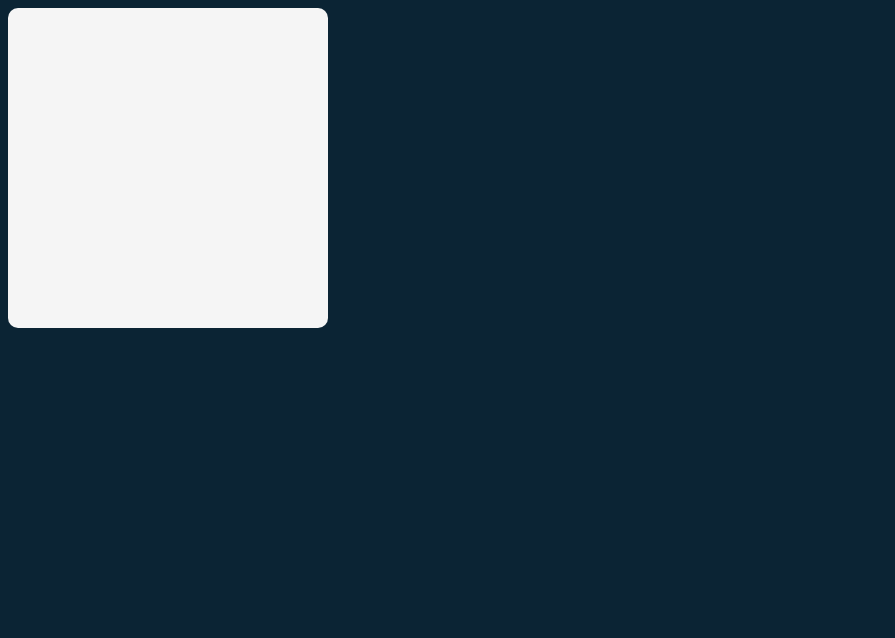
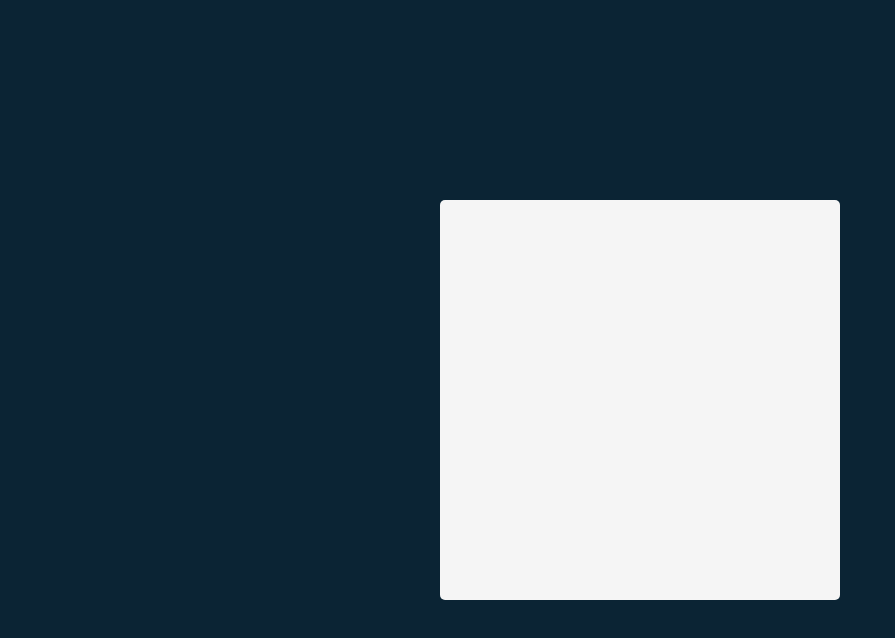
Before and after one commit to Hu5ky/learn-react-capstone-1-tenzies, a React (Vite) app: page / in a window 1280 px wide. Shown: the top 638 px of the page, without its empty margins (0-895 px from the left). Built offline with nearby package versions, Linux system fonts and the light colour scheme.

Commit message:
Adjusted CSS to center the game-board in the middle of the screen.

```diff
--- a/src/index.css
+++ b/src/index.css
@@ -1,12 +1,27 @@
-:root{
+* {
+  box-sizing: border-box;
+}
+
+body {
+  margin: 0;
+  display: flex;
+  flex-direction: column;
+  justify-content: center;
+  align-items: center;
   background-color: #0B2434;
+  padding: 20px;
+  height: 100vh;
+}
+
+div#root {
+  height: 100%;
+  width: 100%;
+  height: 400px;
+  width: 400px;
 }
 
 .game-board {
-  height: 320px;
-  width: 320px;
   background-color: #F5F5F5;
-  top: 30px;
-  left: 20px;
-  border-radius: 10px;
+  height: 100%;
+  border-radius: 5px;
 }
```
